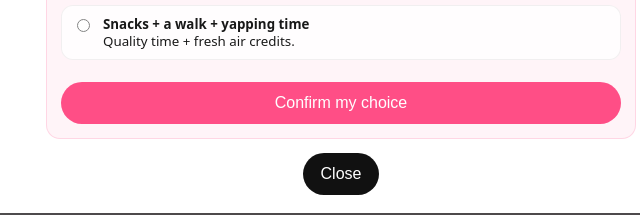
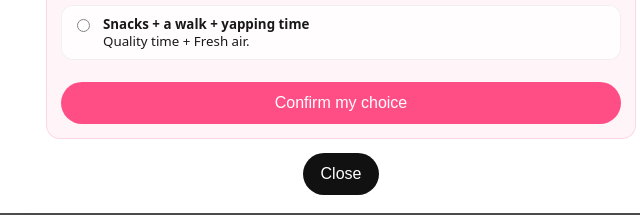
Before and after one commit to dilon0317-oss/Valentine-Card, a plain HTML site: page index.html in a window 1280 px wide. Both pictures are taken after a click on the button "Yes". Shown: the part 414-629 px from the top of the page, 299-939 px from the left. Drawn offline with Linux system fonts and the light colour scheme.

Commit message:
Update index.html
final word updates

```diff
--- a/index.html
+++ b/index.html
@@ -317,13 +317,13 @@
           </label>
 
           <label class="menuItem">
-            <input type="radio" name="date" value="Movie night + blankets 🎬🧺" />
+            <input type="radio" name="date" value="Movie night + Snacks 🎬🧺" />
             <span><b>Movie night + blankets</b><br/>Cozy mode. I will share snacks (probably).</span>
           </label>
 
           <label class="menuItem">
-            <input type="radio" name="date" value="Snacks + a walk + yapping time 🍿🚶" />
-            <span><b>Snacks + a walk + yapping time</b><br/>Quality time + fresh air credits.</span>
+            <input type="radio" name="date" value="Snacks + a walk + yapping sesh🚶" />
+            <span><b>Snacks + a walk + yapping time</b><br/>Quality time + Fresh air.</span>
           </label>
 
           <button id="confirmDate" class="confirmBtn">Confirm my choice</button>
```
